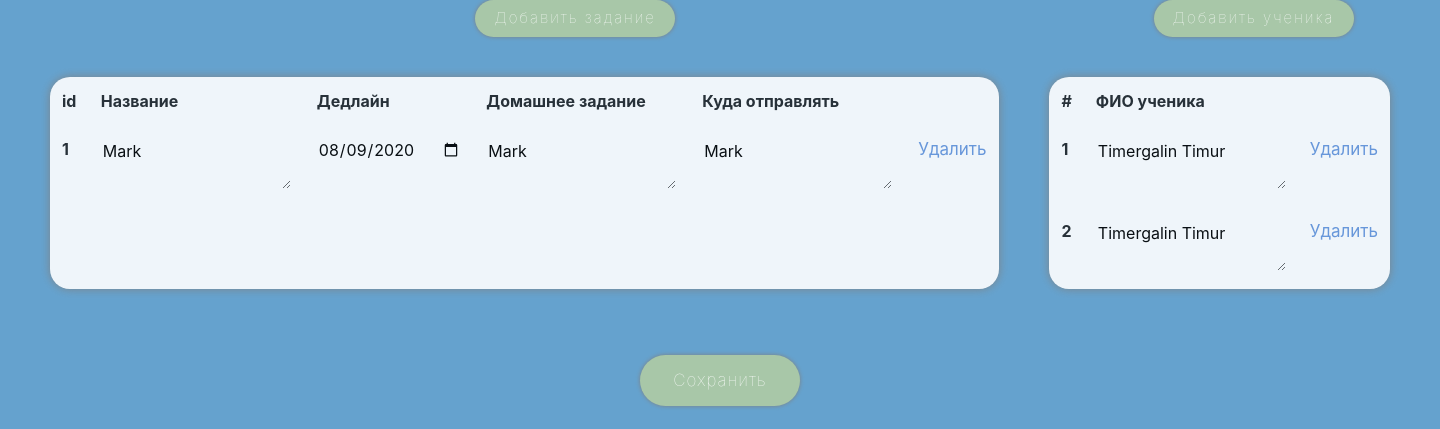
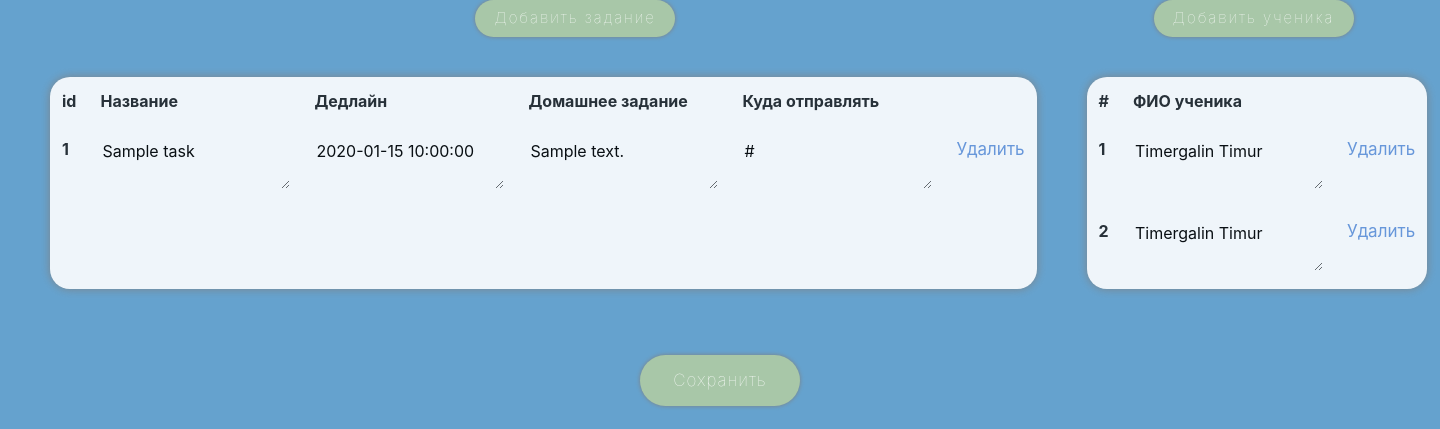
Before and after one commit to TimurTimergalin/EDUde, a Flask app: page /tasks/1/1 in a window 1440 px wide. Shown: the part 109-538 px from the top of the page. Run offline with Flask 2, Linux system fonts and the light colour scheme; a user stored in the database is signed in; tables that the repository leaves empty hold one stand-in row (values such as "Sample post"); some libraries are stand-ins or nearby versions.

Commit message:
delete tasks added

```diff
--- a/api_func.py
+++ b/api_func.py
@@ -63,7 +63,7 @@ def abort_if_request_is_forbidden1(teacher_id, task_id):
     task = session.query(Task).get(task_id)
     for i in teacher.class_rooms:
         if task in i.tasks:
-            return
+            return True
     abort(403, message="You are not allowed to get info about this task")
 
 
--- a/forms.py
+++ b/forms.py
@@ -55,3 +55,7 @@ class InvitingForm(FlaskForm):
        WTF model of Inviting form"""
     email = EmailField('Введите email ученика', validators=[DataRequired()])
     submit = SubmitField('Сохранить')
+
+
+class AcceptionForm(FlaskForm):
+    submit_true = SubmitField('Удалить')
--- a/main.py
+++ b/main.py
@@ -5,7 +5,7 @@ from werkzeug.utils import redirect
 from create_user import create_user
 
 sys.path.insert(1, '/data')
-from flask import Flask, render_template, url_for
+from flask import Flask, render_template, url_for, request
 from data import db_session
 from data.student import Student
 from data.teacher import Teacher
@@ -14,6 +14,7 @@ from data.user import User
 from data.task import Task
 from create_user import create_user
 from flask_restful import Api
+from api_func import abort_if_request_is_forbidden1
 from forms import RegistrationForm, LoginForm, RECAPTCHA_PRIVATE_KEY, RECAPTCHA_PUBLIC_KEY, AddClassForm, AddTaskForm
 import student_resources
 import teacher_resources
@@ -135,7 +136,7 @@ def profile():
         return render_template('profile_of_student.html')
 
 
-@app.route('/new_class')
+@app.route('/new_class', methods=["GET", "POST"])
 def add_class():
     form = AddClassForm()
     session = db_session.create_session()
@@ -172,11 +173,32 @@ def dashboard():
 @app.route('/tasks/<teacher_id>/<classroom_id>', methods=['GET', 'POST'])
 @login_required
 def tasks(teacher_id, classroom_id):
+    session = db_session.create_session()
     if current_user.teacher_id == int(teacher_id):
+        tasks = session.query(Task).filter(
+            Task.class_room_id == classroom_id)
+        # print(task.deadline.strftime("%Y-%m-%d %H:%M:%s"))
         return render_template('dash_of_current_class.html', teacher_id=current_user.teacher_id,
                                classroom_id=classroom_id, link_css=url_for('static', filename='css/table.css'),
-                               link_logo=url_for('static', filename='img/logo.png'))
+                               link_logo=url_for('static', filename='img/logo.png'), tasks=session.query(Task).filter(
+                                Task.class_room_id == classroom_id))
     return render_template('bad_request.html')
+
+
+@app.route('/kek/<int:task_id>', methods=['GET', 'POST'])
+@login_required
+def kek(task_id):
+    if abort_if_request_is_forbidden1(current_user.teacher_id, task_id):
+        if request.method == 'GET':
+            print('kok')
+            return render_template('kek.html', task_id=task_id)
+        elif request.method == 'POST':
+            print('sok')
+            session = db_session.create_session()
+            task = session.query(Task).get(task_id)
+            session.delete(task)
+            session.commit()
+            return redirect(f'/tasks/{current_user.teacher_id}/{task_id}')
 
 
 @app.route('/api')
@@ -207,9 +229,10 @@ def new_task(classroom_id):
             task.class_room_id = classroom_id
             session.add(task)
             session.commit()
-            return redirect('/profile')
+            return redirect(f'/tasks/{current_user.teacher_id}/{classroom_id}')
         return render_template('new_task.html', current_user=current_user,
-                               classrooms=session.query(ClassRoom).filter(ClassRoom.teacher_id == current_user.teacher_id),
+                               classrooms=session.query(ClassRoom).filter(
+                                   ClassRoom.teacher_id == current_user.teacher_id),
                                form=form)
 
 
--- a/templates/dash_of_current_class.html
+++ b/templates/dash_of_current_class.html
@@ -121,14 +121,16 @@ margin: 0 50px;
 </div>
 {% endblock %}
 {% block tasks %}
+    {% for task in tasks %}
     <tr>
-      <th scope="row">1</th>
-      <td><textarea wrap='soft'>Mark</textarea></td>
-        <td><input type="date" value="2020-08-09" style="border: none"></td>
-      <td><textarea wrap='soft'>Mark</textarea></td>
-        <td><textarea wrap='soft'>Mark</textarea></td>
-        <td><a href="/delete_task/1" class="delete"> Удалить</a></td>
+      <th scope="row">{{ task.id }}</th>
+      <td><textarea wrap='soft'>{{ task.name }}</textarea></td>
+        <td><textarea wrap='soft'>{{ task.deadline }}</textarea></td>
+      <td><textarea wrap='soft'>{{ task.description }}</textarea></td>
+        <td><textarea wrap='soft'>{{ task.link }}</textarea></td>
+        <td><a href="/kek/{{ task.id }}" class="delete"> Удалить</a></td>
     </tr>
+    {% endfor %}
 {% endblock %}
 
 {% block study %}
```
